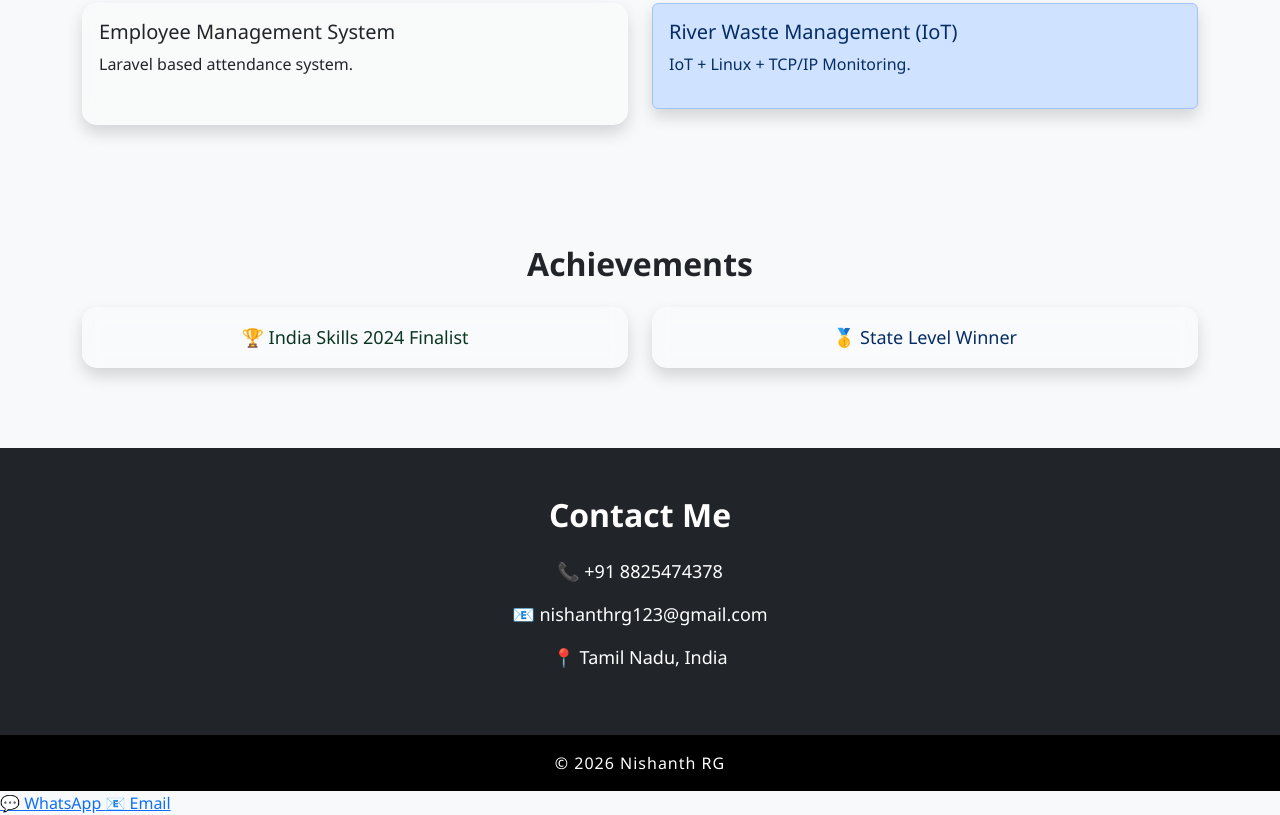
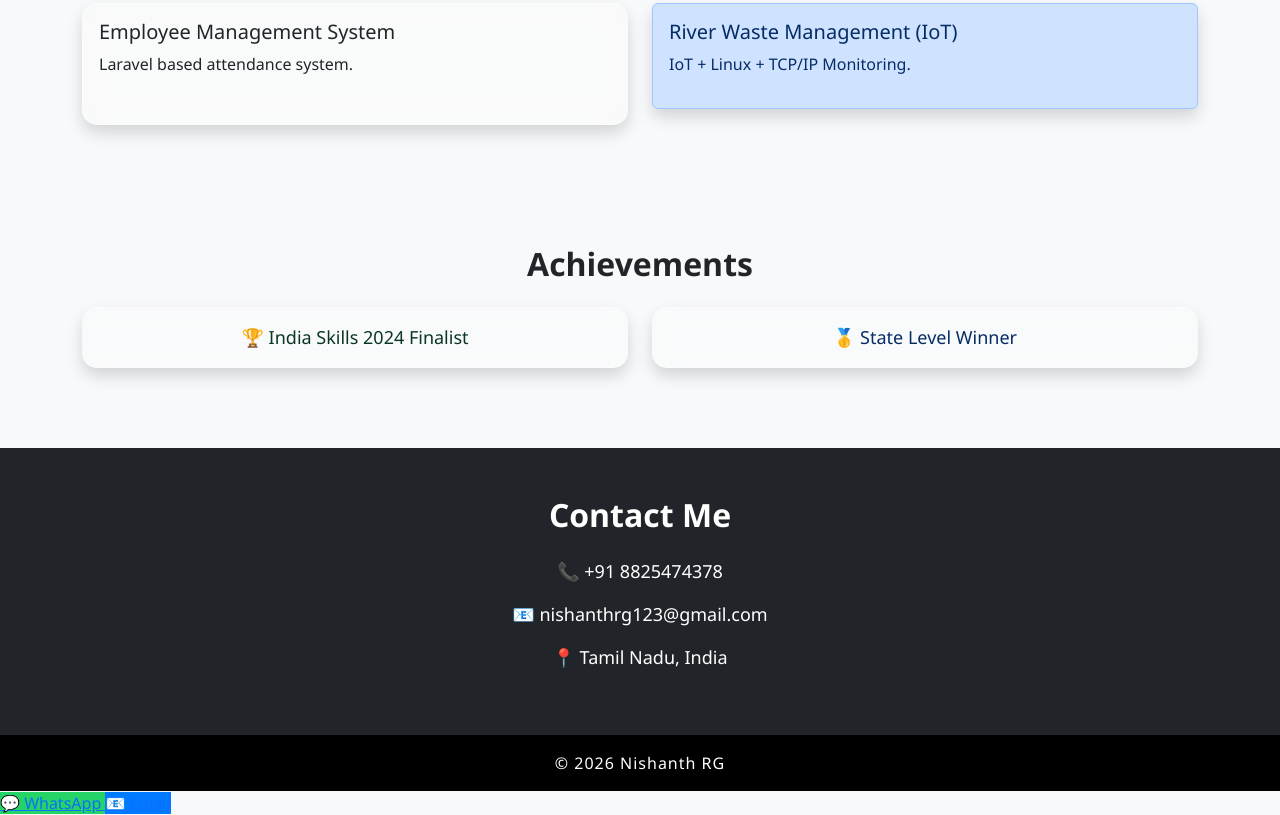
Before and after one commit to nishanthrg123-creator/nishanthrg123-creator.github.io, a plain HTML site: page index.html in a window 1280 px wide. Shown: the part 1867-2682 px from the top of the page. Drawn offline with nearby package versions, Linux system fonts and the light colour scheme.

Commit message:
Update style.css

```diff
--- a/css/style.css
+++ b/css/style.css
@@ -237,6 +237,25 @@ footer {
     transform: translate(-50%, -50%);
 }
 
+/* WhatsApp */
+
+.hire-btn.whatsapp {
+    background: #25D366;
+}
+
+/* Email */
+
+.hire-btn.email {
+    background: #007bff;
+}
+
+/* Hover Effect */
+
+.hire-btn:hover {
+    transform: scale(1.1);
+    opacity: 0.9;
+}
+
 /* Pulse Effect */
 
 .hire-btn {
```
